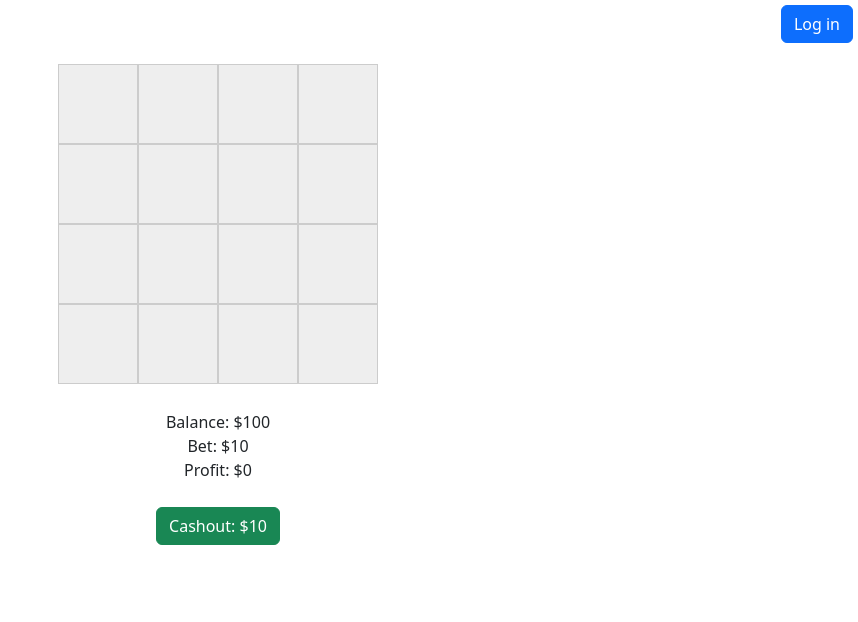
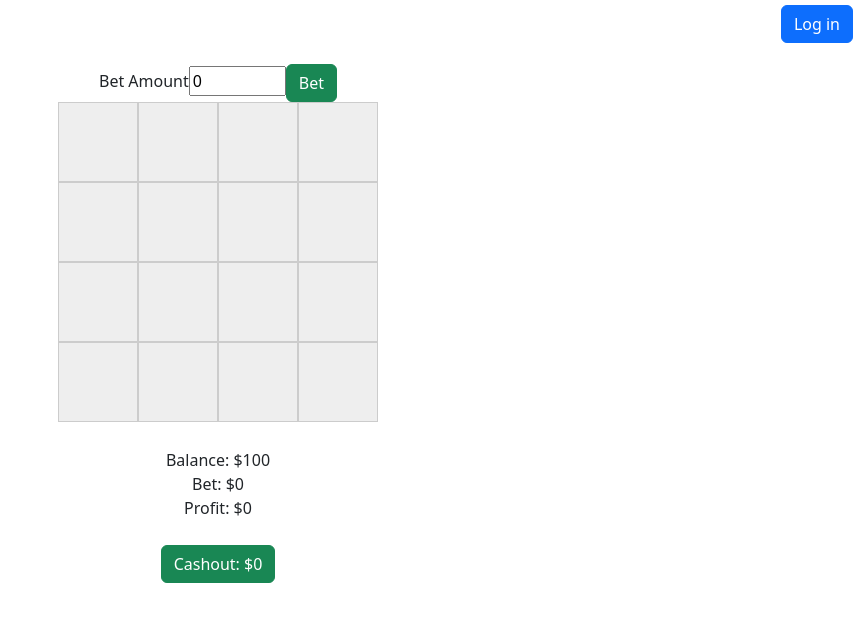
Before and after one commit to Geekenex/Betting-Bunker, a React (Create React App) app in the folder client/: page / in a window 1280 px wide. Shown: the top 622 px of the page, without its empty margins (422-1280 px from the left). Built offline with nearby package versions, Linux system fonts and the light colour scheme.

Commit message:
add cashout logic, need to fix bug with bet higher than bal

```diff
--- a/client/src/App.js
+++ b/client/src/App.js
@@ -5,11 +5,20 @@ function App() {
   let hiddenCount = 16;
   let mineCount = 2;
   let balance = 100;
-  let bet = 10;
+  let bet = 0;
   let profit = 0;
   let returnMoney = bet;
 
+
+  function updateLabels(){
+    document.getElementById("betInfo").innerHTML = "Balance: $" + balance.toFixed(2) + "<br/>Bet: $" + bet + "<br/>Profit: $" + profit.toFixed(2);
+    document.getElementById("cashoutBtn").innerHTML = "Cashout: $" + parseFloat(returnMoney).toFixed(2);
+  }
+
   function mineLogic(e) {
+    document.getElementById("betBtn").disabled = true;
+    document.getElementById("betInput").disabled = true;
+    document.getElementById("cashoutBtn").disabled = false;
     let image =  e.target.childNodes[0];
     image.display = "block";
     e.target.disabled = true;
@@ -20,20 +29,74 @@ function App() {
       image.src = "https://images.vexels.com/media/users/3/157265/isolated/preview/d546c542730b45e5893fc0ed71c8f4d7-blue-diamond-stone-vector.png";
       //adjust bet and round to 2 decimal places
       returnMoney *= (1 + mineCount/hiddenCount);
+      console.log(returnMoney)
       profit = returnMoney - bet;
-      document.getElementById("betInfo").innerHTML = "Balance: $" + balance + "<br/>Bet: $" + bet + "<br/>Profit: $" + profit.toFixed(2);
-      document.getElementById("cashoutBtn").innerHTML = "Cashout: $" + returnMoney.toFixed(2);
+      updateLabels()
     }
     else {
       image.src = "https://creazilla-store.fra1.digitaloceanspaces.com/cliparts/60401/bomb-clipart-xl.png";
       console.log("hit mine");
       returnMoney = 0;
       profit = returnMoney - bet;
-      document.getElementById("betInfo").innerHTML = "Balance: $" + balance + "<br/>Bet: $" + bet + "<br/>Profit: $" + profit.toFixed(2);
-      document.getElementById("cashoutBtn").innerHTML = "Cashout: $" + returnMoney.toFixed(2);
+      updateLabels()
     }
     // hit gem -> hiddenCount--;
 
+  }
+
+  function handleBetInput(e){
+    if (e.target.value > balance){
+      document.getElementById("betBtn").disabled = true;
+      let mineBtns = document.getElementsByClassName("mineBtn");
+      for (let i = 0; i < mineBtns.length; i++){
+        mineBtns[i].disabled = true;
+      }
+
+    }
+    else {
+      document.getElementById("betBtn").disabled = false;
+      let mineBtns = document.getElementsByClassName("mineBtn");
+      for (let i = 0; i < mineBtns.length; i++){
+        mineBtns[i].disabled = false;
+      }
+
+      bet = e.target.value;
+      returnMoney = bet;
+    }
+  }
+
+  function handleBet(e){
+    if (hiddenCount == 16){
+      balance -= bet;
+      document.getElementById("betBtn").disabled = true;
+      document.getElementById("betInput").disabled = true;
+      updateLabels();
+    }
+  }
+
+  function resetGame(){
+    let mineBtns = document.getElementsByClassName("mineBtn");
+    for (let i = 0; i < mineBtns.length; i++){
+      mineBtns[i].disabled = false;
+    }
+
+    let mineImgs = document.getElementsByClassName("mineImg");
+    for (let i = 0; i < mineImgs.length; i++){
+      mineImgs[i].src = "";
+    }
+    document.getElementById("betInput").value = 0;
+  }
+
+  function handleCashout(e){
+    balance += parseFloat(returnMoney);
+    bet = 0;
+    profit = 0;
+    returnMoney = bet;
+    hiddenCount = 16;
+    document.getElementById("betBtn").disabled = false;
+    document.getElementById("betInput").disabled = false;
+    updateLabels();
+    resetGame();
   }
 
     // Generate a 4x4 grid of div elements
@@ -50,11 +113,16 @@ function App() {
     <div className="App">
       <button className="btn btn-primary login">Log in</button>
       <div className='mineGame'>
+        <div className='betMenu'>
+          <label htmlFor="bet-amount">Bet Amount</label>
+          <input id="betInput" name="bet-amount" onInput={handleBetInput} type="number" defaultValue={0} min="0" max ={balance}></input>
+          <button id='betBtn' className="btn btn-success betBtn" onClick={handleBet}>Bet</button>
+        </div>
         <div className="mineContainer">
         {mines}
         </div>
         <div id="betInfo" className="betInfo">Balance: ${balance} <br/>Bet: ${bet}<br/>Profit: $0</div>
-        <button id='cashoutBtn' className="btn btn-success cashoutBtn">Cashout: ${returnMoney}</button>
+        <button id='cashoutBtn' className="btn btn-success cashoutBtn" onClick={handleCashout}>Cashout: ${returnMoney}</button>
       </div>
     </div>
   );
```
